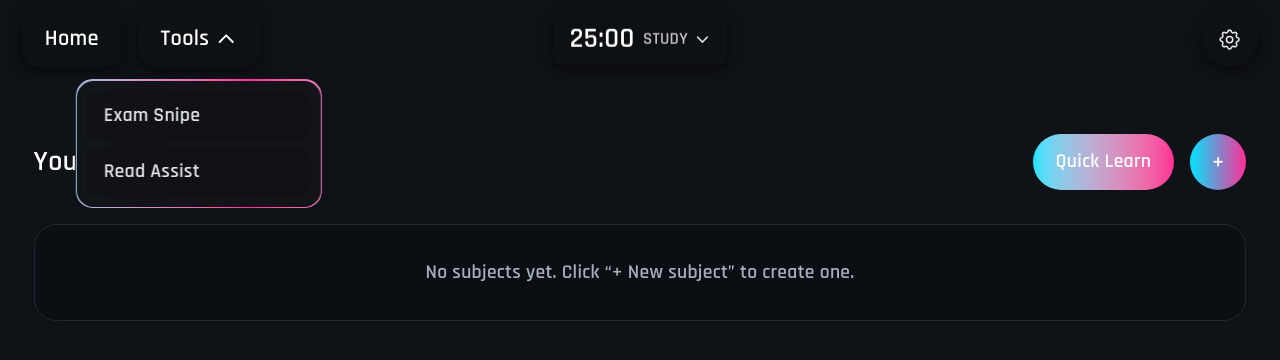
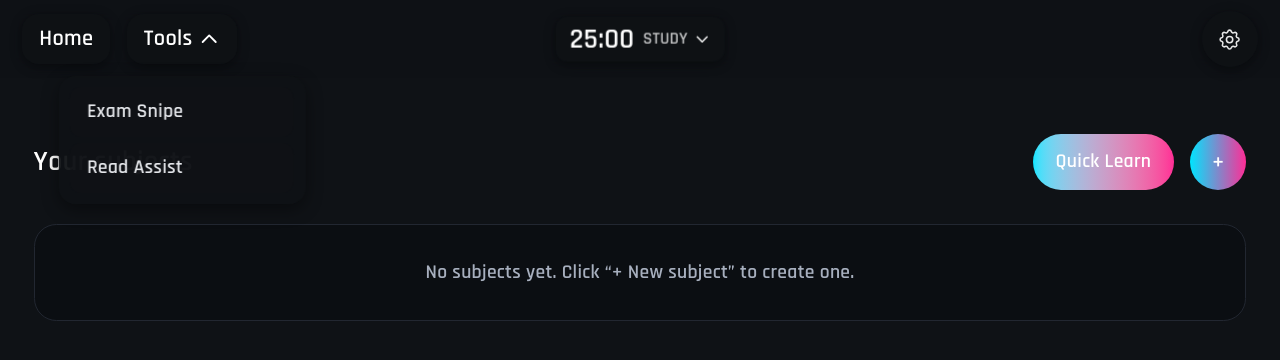
Before and after one commit to callewallerstedt/atomize, a Next.js app: page / in a window 1280 px wide. Both pictures are taken after a click on the button "Tools". Shown: the top 360 px of the page. Built offline with nearby package versions, Linux system fonts and the light colour scheme.

Commit message:
Remove dropdown borders and reduce button padding: eliminate gradient borders from Pomodoro and Tools dropdowns, reduce header button padding for more compact design

```diff
--- a/src/components/Shell.tsx
+++ b/src/components/Shell.tsx
@@ -190,7 +190,7 @@ function PomodoroTimer() {
       {/* Main Timer Display */}
       <button
         onClick={() => setShowSettings(!showSettings)}
-        className="relative inline-flex items-center justify-center gap-1 rounded-lg px-3 py-2 min-w-[100px]
+        className="relative inline-flex items-center justify-center gap-1 rounded-lg px-2.5 py-1.5 min-w-[100px]
                    text-white bg-[var(--background)]/90 backdrop-blur-md
                    shadow-[0_2px_8px_rgba(0,0,0,0.4)]
                    hover:shadow-[0_4px_12px_rgba(0,0,0,0.5)] hover:bg-[var(--background)]/95
@@ -235,15 +235,9 @@ function PomodoroTimer() {
         <div className="absolute top-full mt-2 left-1/2 transform -translate-x-1/2 z-50">
           <div className="relative rounded-xl p-4
                          bg-[var(--background)]/95 backdrop-blur-md
-                         border border-transparent
-                         before:absolute before:inset-0 before:rounded-xl
-                         before:bg-gradient-to-r before:from-[#00E5FF] before:via-[#FF2D96] before:to-[#00E5FF]
-                         before:bg-[length:200%_200%] before:animate-[gradient-shift_15s_ease-in-out_infinite]
-                         before:p-[1px] before:content-['']
-                         after:absolute after:inset-[1px] after:rounded-xl
-                         after:bg-[var(--background)]/98 after:backdrop-blur-md
+                         shadow-[0_4px_12px_rgba(0,0,0,0.4)]
                          overflow-hidden">
-            <div className="relative z-10 space-y-3 min-w-[220px]">
+            <div className="space-y-3 min-w-[220px]">
               <div className="text-center">
                 <h3 className="text-[var(--foreground)] font-semibold text-sm">Pomodoro Controls</h3>
               </div>
@@ -473,7 +467,7 @@ export default function Shell({ children }: { children: React.ReactNode }) {
             <div className="flex items-center gap-3">
               <button
                 onClick={() => router.push('/')}
-                className="relative inline-flex items-center rounded-xl px-4 py-2
+                className="relative inline-flex items-center rounded-xl px-3 py-1.5
                            text-white bg-[var(--background)]/90 backdrop-blur-md
                            shadow-[0_2px_8px_rgba(0,0,0,0.4)]
                            hover:shadow-[0_4px_12px_rgba(0,0,0,0.5)] hover:bg-[var(--background)]/95
@@ -484,7 +478,7 @@ export default function Shell({ children }: { children: React.ReactNode }) {
               <div className="relative tools-dropdown">
                 <button
                   onClick={() => setToolsDropdownOpen(!toolsDropdownOpen)}
-                  className="relative inline-flex items-center rounded-xl px-4 py-2
+                  className="relative inline-flex items-center rounded-xl px-3 py-1.5
                              text-white bg-[var(--background)]/90 backdrop-blur-md
                              shadow-[0_2px_8px_rgba(0,0,0,0.4)]
                              hover:shadow-[0_4px_12px_rgba(0,0,0,0.5)] hover:bg-[var(--background)]/95
@@ -506,15 +500,9 @@ export default function Shell({ children }: { children: React.ReactNode }) {
                   <div className="absolute top-full mt-2 left-1/2 transform -translate-x-1/2 z-50">
                     <div className="relative rounded-xl p-2
                                  bg-[var(--background)]/95 backdrop-blur-md
-                                 border border-transparent
-                                 before:absolute before:inset-0 before:rounded-xl
-                                 before:bg-gradient-to-r before:from-[#00E5FF] before:via-[#FF2D96] before:to-[#00E5FF]
-                                 before:bg-[length:200%_200%] before:animate-[gradient-shift_15s_ease-in-out_infinite]
-                                 before:p-[1px] before:content-['']
-                                 after:absolute after:inset-[1px] after:rounded-xl
-                                 after:bg-[var(--background)]/98 after:backdrop-blur-md
+                                 shadow-[0_4px_12px_rgba(0,0,0,0.4)]
                                  overflow-hidden">
-                      <div className="relative z-10 space-y-1 min-w-[160px]">
+                      <div className="space-y-1 min-w-[160px]">
                         <button
                           onClick={() => {
                             router.push('/exam-snipe');
```
